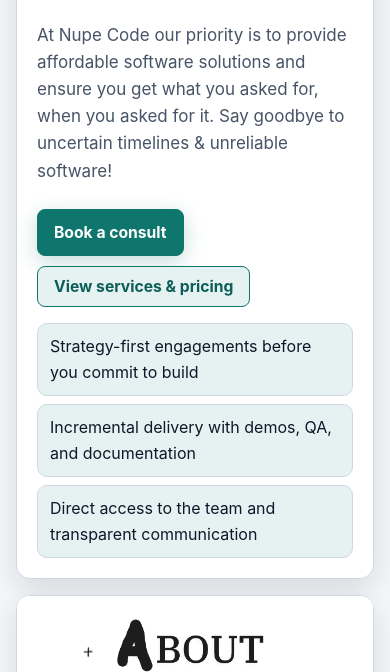
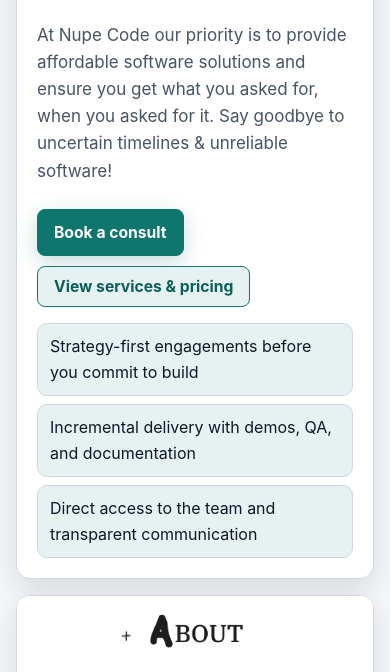
Before and after one commit to NupeCode/NupeCode.github.io, a plain HTML site: page index.html in a window 390 px wide. Shown: the part 428-1100 px from the top of the page. Drawn offline with Linux system fonts and the light colour scheme.

```diff
--- a/css/styles.css
+++ b/css/styles.css
@@ -316,7 +316,7 @@ section + section {
     padding: 10px;
   }
   .thumb img {
-    height: 88px;
+    height: 56px;
   }
   .panel-inner {
     padding: 12px 12px;
```
